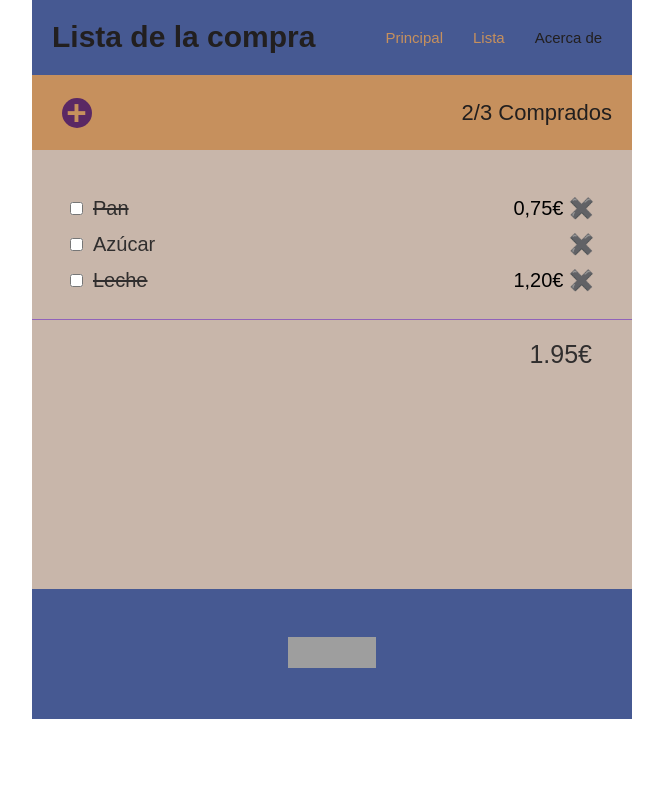
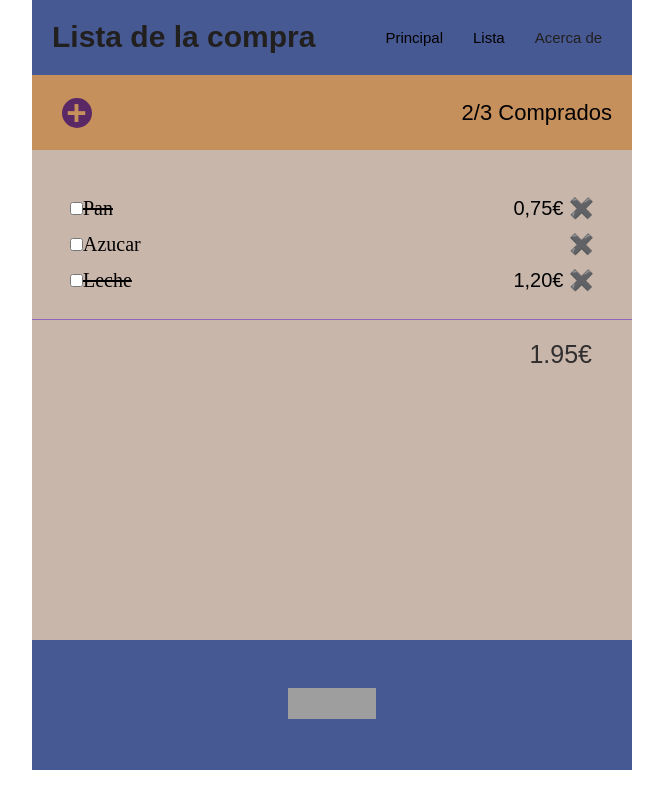
Before and after one commit to Jimenaaaaaa/202301-W1CH3-Jimena-Nunez-, a website: page index.html in a window 1280 px wide. Shown: the whole page, without its empty margins (308-971 px from the left). Drawn offline with Linux system fonts and the light colour scheme; grey boxes are pictures that could not be loaded.

Commit message:
add label

```diff
--- a/index.html
+++ b/index.html
@@ -32,7 +32,7 @@
         <li>
           <div>
             <input type="checkbox" name="Pan" id="pan">
-            <p class="crossed">Pan</p>
+            <label for="pan" class="crossed">Pan</label>
           </div>
           <div>
             0,75€ ✖️
@@ -41,7 +41,7 @@
         <li>
           <div>
             <input type="checkbox" name="Azucar" id="azucar">
-            <p>Azúcar</p>
+            <label for="azucar">Azucar</label>
           </div>
           <div>
 
@@ -51,14 +51,13 @@
         <li>
           <div>
             <input type="checkbox" name="Leche" id="leche">
-            <p class="crossed">Leche</p>
+            <label for="leche" class="crossed">Leche</label>
           </div>
           <div>
             1,20€ ✖️
           </div>
         </li>
       </ul>
-      <!-- aqui meter un border-botom -->
       <div>
         <p>1.95€</p>
       </div>
--- a/style.css
+++ b/style.css
@@ -91,12 +91,16 @@ a {
   color: rgb(198, 144, 93);
 }
 
+nav a {
+  color: black;
+}
+
 header div > p {
   text-align: right;
   margin: 0px 0px 0px 330px;
   padding: 20px;
   font-family: Arial, Helvetica, sans-serif;
-  color: rgb(34, 31, 31);
+  color: black;
   font-size: 22px;
 }
 
@@ -140,7 +144,7 @@ main ul li div:last-child {
   font-family: Arial, Helvetica, sans-serif;
 }
 
-li :hover {
+main ul li:hover {
   color: rgb(255, 128, 0);
 }
 
@@ -186,6 +190,10 @@ form {
     align-items: flex-start;
 }
 
+main {
+  height: 250px;
+}
+
 main button,
 h2 {
   margin: 20px;
```
